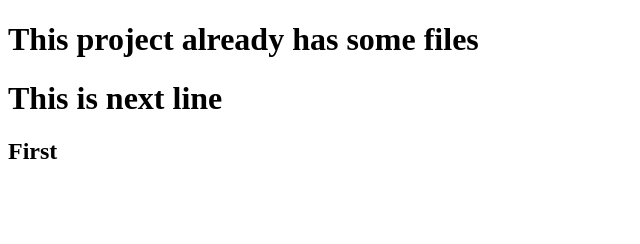
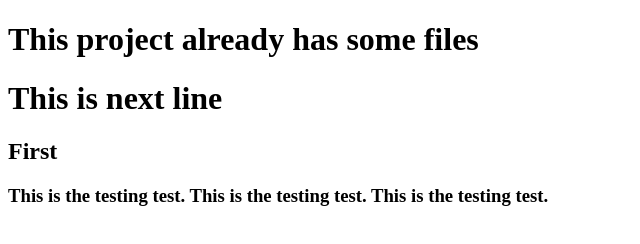
Before and after one commit to RadimKozl/git_two, a plain HTML site: page index.html in a window 1280 px wide. Shown: the whole page, without its empty margins (0-640 px from the left). Drawn offline with Linux system fonts and the light colour scheme.

Commit message:
added testing test

```diff
--- a/index.html
+++ b/index.html
@@ -8,5 +8,10 @@
     <h1>This project already has some files</h1>
     <h1>This is next line</h1>
     <h2>First</h2>
+    <h3>
+      This is the testing test.
+      This is the testing test.
+      This is the testing test.
+    </h3>
   </body>
 </html>
```
